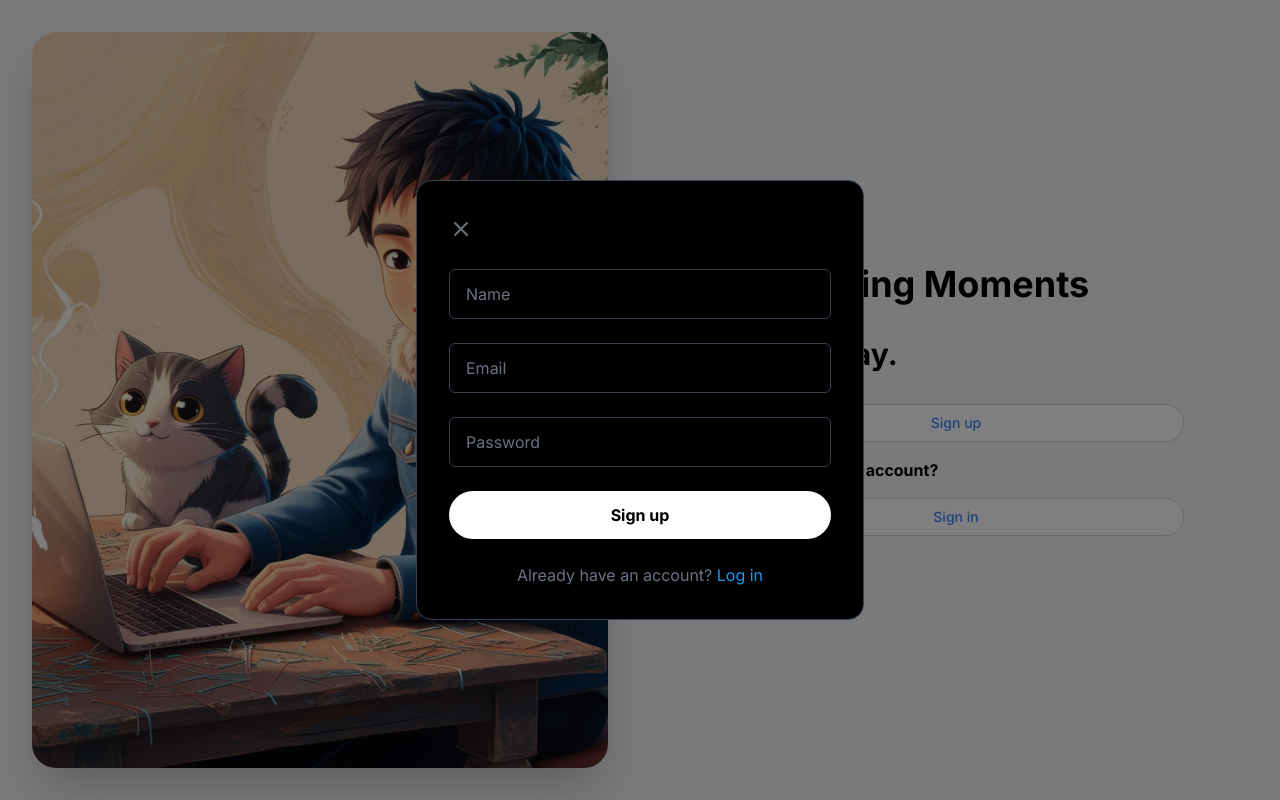
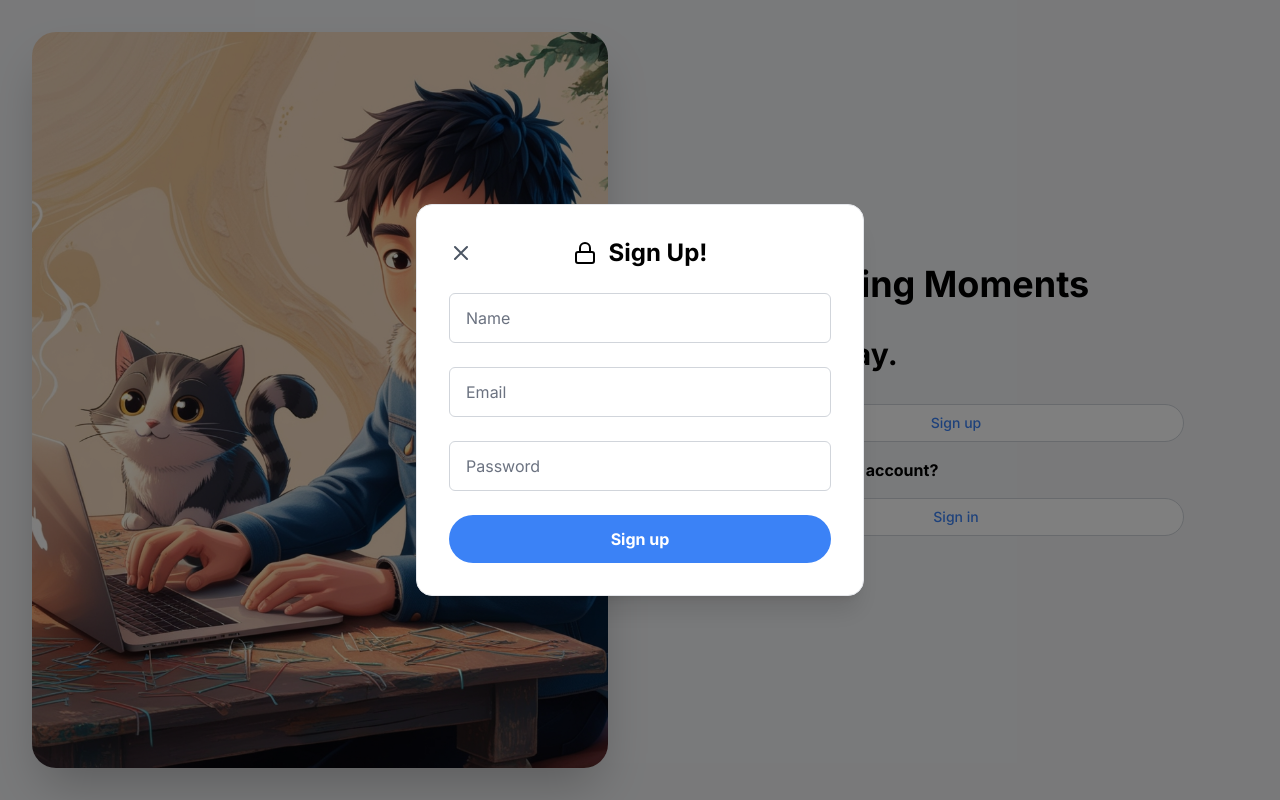
Before and after one commit to Shridhant/CVA-practice, a React (Vite) app: page / in a window 1280 px wide. Both pictures are taken after a click on the button "Sign up". Built offline with nearby package versions, Linux system fonts and the light colour scheme.

Commit message:
Freelance test

```diff
--- a/src/components/Login.tsx
+++ b/src/components/Login.tsx
@@ -1,5 +1,7 @@
 import { useState } from "react";
 import { motion, AnimatePresence } from "framer-motion";
+import Button from "./Button";
+import { Lock } from "lucide-react";
 
 interface LoginModalProps {
   isOpen: boolean;
@@ -26,12 +28,12 @@ export default function Login({ isOpen, onClose }: LoginModalProps) {
             exit={{ y: 50, opacity: 0 }}
             transition={{ type: "spring", duration: 0.5 }}
             onClick={(e) => e.stopPropagation()}
-            className="bg-black border border-gray-700 rounded-2xl max-w-md w-full mx-auto p-8"
+            className="bg-white text-black border border-gray-200 rounded-2xl max-w-md w-full mx-auto p-8 shadow-xl"
           >
             <div className="flex justify-between items-center mb-6">
               <button
                 onClick={onClose}
-                className="text-gray-500 hover:text-gray-400"
+                className="text-gray-600 hover:text-gray-800"
               >
                 <svg
                   xmlns="http://www.w3.org/2000/svg"
@@ -48,7 +50,13 @@ export default function Login({ isOpen, onClose }: LoginModalProps) {
                   />
                 </svg>
               </button>
-              <h2 className="text-2xl font-bold">Sign in</h2>
+              <div className="flex justify-center items-center gap-3">
+                <Lock className="w-6 h-6 text-black" />
+                <h2 className="text-2xl font-bold text-center flex-grow">
+                  Sign in
+                </h2>
+              </div>
+
               <div className="w-6"></div>
             </div>
             <form className="space-y-6">
@@ -58,7 +66,7 @@ export default function Login({ isOpen, onClose }: LoginModalProps) {
                   placeholder="Phone, email, or username"
                   value={email}
                   onChange={(e) => setEmail(e.target.value)}
-                  className="w-full px-4 py-3 bg-black border border-gray-700 rounded-md text-white placeholder-gray-500 focus:outline-none focus:ring-2 focus:ring-[#1d9bf0] focus:border-transparent"
+                  className="w-full px-4 py-3 border border-gray-300 rounded-md text-black placeholder-gray-500 focus:outline-none focus:ring-2 focus:ring-[#1d9bf0] focus:border-transparent"
                 />
               </div>
               <div>
@@ -67,27 +75,16 @@ export default function Login({ isOpen, onClose }: LoginModalProps) {
                   placeholder="Password"
                   value={password}
                   onChange={(e) => setPassword(e.target.value)}
-                  className="w-full px-4 py-3 bg-black border border-gray-700 rounded-md text-white placeholder-gray-500 focus:outline-none focus:ring-2 focus:ring-[#1d9bf0] focus:border-transparent"
+                  className="w-full px-4 py-3 border border-gray-300 rounded-md text-black placeholder-gray-500 focus:outline-none focus:ring-2 focus:ring-[#1d9bf0] focus:border-transparent"
                 />
               </div>
-              <button
+              <Button
                 type="submit"
-                className="w-full bg-white text-black rounded-full py-3 px-4 font-bold hover:bg-gray-200 transition duration-200"
+                className="w-full bg-blue-500 text-white rounded-full py-1 px-4 font-bold hover:bg-blue-500 transition duration-200"
               >
-                Log in
-              </button>
+                Sign up
+              </Button>
             </form>
-            <div className="mt-6 text-center">
-              <a href="#" className="text-[#1d9bf0] hover:underline">
-                Forgot password?
-              </a>
-            </div>
-            <div className="mt-6 text-center text-gray-500">
-              Don't have an account?{" "}
-              <a href="#" className="text-[#1d9bf0] hover:underline">
-                Sign up
-              </a>
-            </div>
           </motion.div>
         </motion.div>
       )}
--- a/src/components/Register.tsx
+++ b/src/components/Register.tsx
@@ -1,5 +1,7 @@
 import { useState } from "react";
 import { motion, AnimatePresence } from "framer-motion";
+import Button from "./Button";
+import { Lock } from "lucide-react";
 
 interface SignupModalProps {
   isOpen: boolean;
@@ -27,12 +29,12 @@ export default function Register({ isOpen, onClose }: SignupModalProps) {
             exit={{ y: 50, opacity: 0 }}
             transition={{ type: "spring", duration: 0.5 }}
             onClick={(e) => e.stopPropagation()}
-            className="bg-black border border-gray-700 rounded-2xl max-w-md w-full mx-auto p-8"
+            className="bg-white text-black border border-gray-200 rounded-2xl max-w-md w-full mx-auto p-8 shadow-xl"
           >
             <div className="flex justify-between items-center mb-6">
               <button
                 onClick={onClose}
-                className="text-gray-500 hover:text-gray-400"
+                className="text-gray-600 hover:text-gray-800"
               >
                 <svg
                   xmlns="http://www.w3.org/2000/svg"
@@ -49,7 +51,12 @@ export default function Register({ isOpen, onClose }: SignupModalProps) {
                   />
                 </svg>
               </button>
-              <h2 className="text-2xl font-bold">Create your account</h2>
+              <div className="flex justify-center items-center gap-3">
+                <Lock className="w-6 h-6 text-black" />
+                <h2 className="text-2xl font-bold text-center flex-grow">
+                  Sign Up!
+                </h2>
+              </div>
               <div className="w-6"></div>
             </div>
             <form className="space-y-6">
@@ -59,7 +66,7 @@ export default function Register({ isOpen, onClose }: SignupModalProps) {
                   placeholder="Name"
                   value={name}
                   onChange={(e) => setName(e.target.value)}
-                  className="w-full px-4 py-3 bg-black border border-gray-700 rounded-md text-white placeholder-gray-500 focus:outline-none focus:ring-2 focus:ring-[#1d9bf0] focus:border-transparent"
+                  className="w-full px-4 py-3 border border-gray-300 rounded-md text-black placeholder-gray-500 focus:outline-none focus:ring-2 focus:ring-[#1d9bf0] focus:border-transparent"
                 />
               </div>
               <div>
@@ -68,7 +75,7 @@ export default function Register({ isOpen, onClose }: SignupModalProps) {
                   placeholder="Email"
                   value={email}
                   onChange={(e) => setEmail(e.target.value)}
-                  className="w-full px-4 py-3 bg-black border border-gray-700 rounded-md text-white placeholder-gray-500 focus:outline-none focus:ring-2 focus:ring-[#1d9bf0] focus:border-transparent"
+                  className="w-full px-4 py-3 border border-gray-300 rounded-md text-black placeholder-gray-500 focus:outline-none focus:ring-2 focus:ring-[#1d9bf0] focus:border-transparent"
                 />
               </div>
               <div>
@@ -77,22 +84,16 @@ export default function Register({ isOpen, onClose }: SignupModalProps) {
                   placeholder="Password"
                   value={password}
                   onChange={(e) => setPassword(e.target.value)}
-                  className="w-full px-4 py-3 bg-black border border-gray-700 rounded-md text-white placeholder-gray-500 focus:outline-none focus:ring-2 focus:ring-[#1d9bf0] focus:border-transparent"
+                  className="w-full px-4 py-3 border border-gray-300 rounded-md text-black placeholder-gray-500 focus:outline-none focus:ring-2 focus:ring-[#1d9bf0] focus:border-transparent"
                 />
               </div>
-              <button
+              <Button
                 type="submit"
-                className="w-full bg-white text-black rounded-full py-3 px-4 font-bold hover:bg-gray-200 transition duration-200"
+                className="w-full bg-blue-500 text-white rounded-full py-1 px-4 font-bold hover:bg-blue-500 transition duration-200"
               >
                 Sign up
-              </button>
+              </Button>
             </form>
-            <div className="mt-6 text-center text-gray-500">
-              Already have an account?{" "}
-              <a href="#" className="text-[#1d9bf0] hover:underline">
-                Log in
-              </a>
-            </div>
           </motion.div>
         </motion.div>
       )}
```
